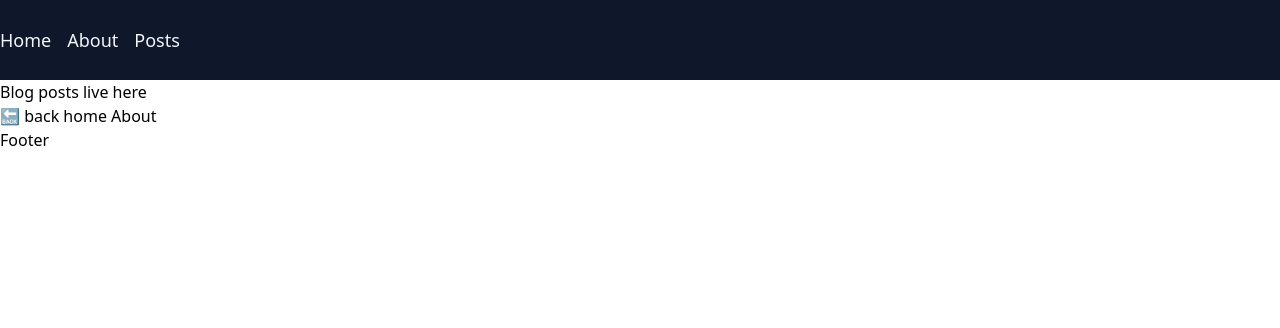
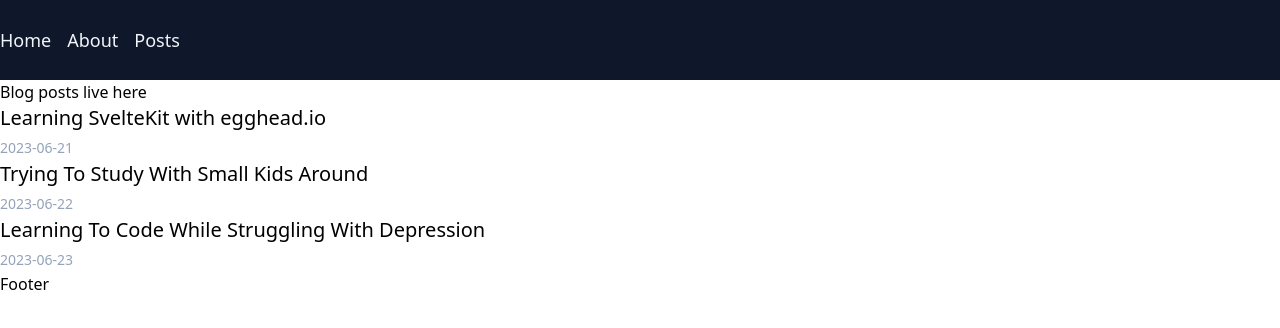
Before and after one commit to ritabradley/sveltekit-blog, a SvelteKit app: page /posts in a window 1280 px wide. Shown: the top 328 px of the page. Built offline with nearby package versions, Linux system fonts and the light colour scheme.

Commit message:
fetch and render post data from data file

```diff
--- /dev/null
+++ b/src/routes/posts/+page.js
@@ -0,0 +1,9 @@
+import { fakeData } from '../../lib/fake_db';
+
+/** @type {import('./$types').PageLoad} */
+
+export function load() {
+  return {
+    posts: fakeData,
+  };
+}
--- a/src/routes/posts/+page.svelte
+++ b/src/routes/posts/+page.svelte
@@ -1,3 +1,13 @@
+<script>
+  /** @type {import('./$types').PageData} */
+  export let data;
+</script>
+
 <h2>Blog posts live here</h2>
-<a href="/">🔙 back home</a>
-<a href="/about">About</a>
+
+{#each data.posts as post}
+  <a class="text-xl hover:text-violet-500" href="posts/{post.slug}">
+    <h3>{post.title}</h3>
+    <small class="text-sm text-slate-400">{post.date}</small>
+  </a>
+{/each}
```
